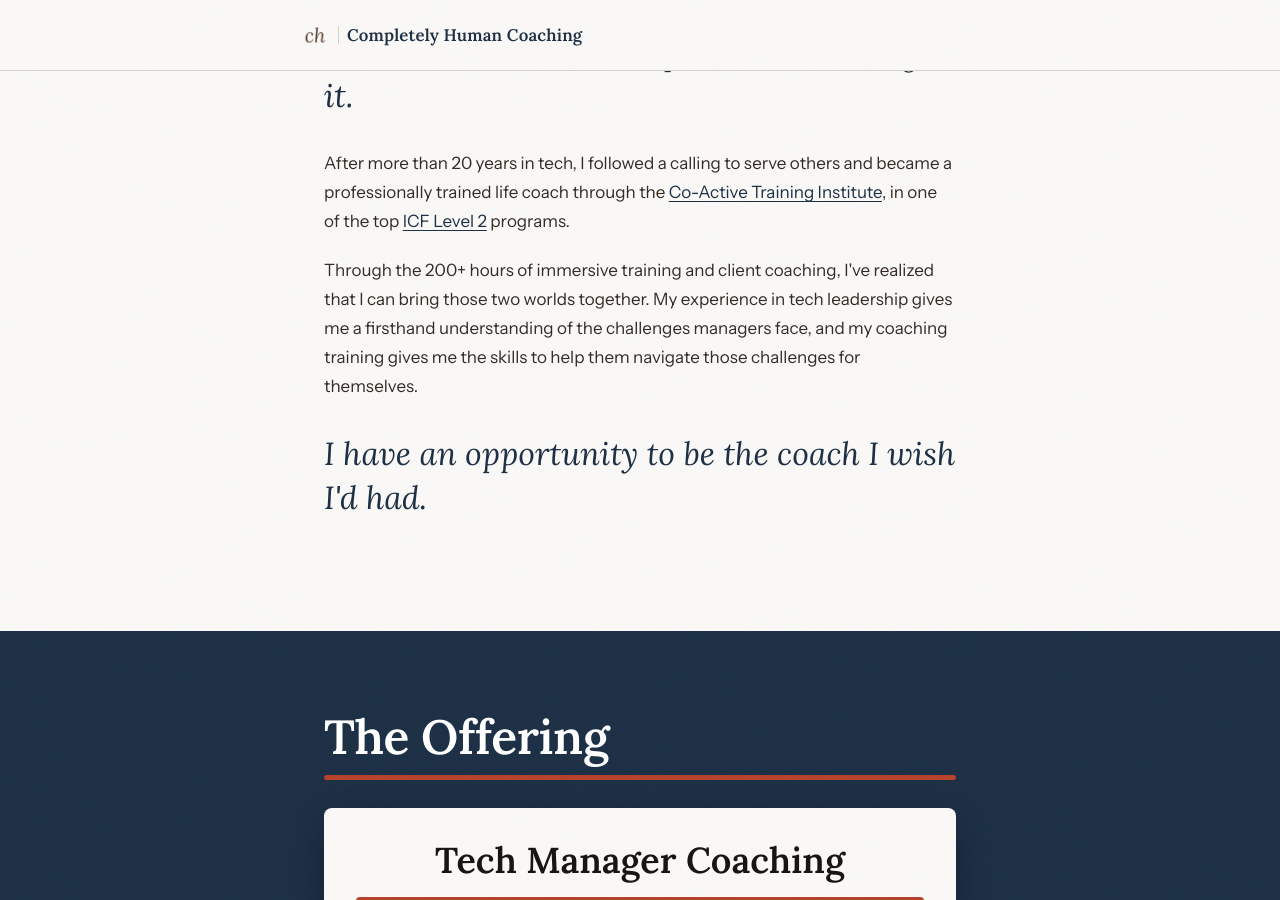
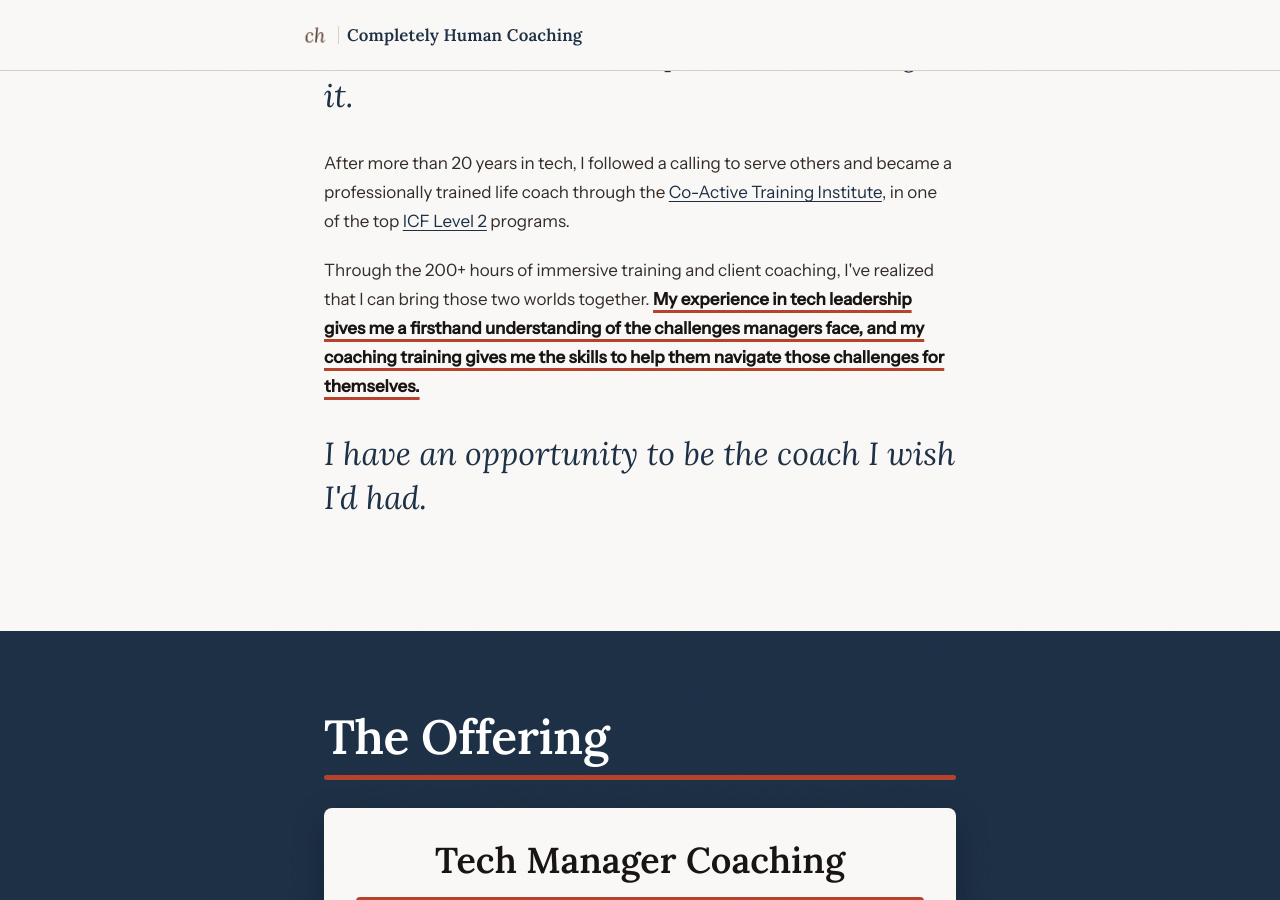
Before and after one commit to dbough/completely-human-coaching-com, a Jekyll site: the page built from tech-managers/index.html, in a window 1280 px wide and 900 px high, scrolled down 3274 px. Built offline with Jekyll 4.4.1, drawn with Linux system fonts in a browser that asks for light colours.

Commit message:
Tech managers: accent underline on tech-plus-coaching sentence
Co-Authored-By: Claude Sonnet 5.5 <noreply@anthropic.com>

```diff
--- a/tech-managers/index.html
+++ b/tech-managers/index.html
@@ -164,10 +164,10 @@ og_image: "https://completelyhumancoaching.com/og-image.png"
 
       <p class="reveal reveal-delay-3">
         Through the 200+ hours of immersive training and client coaching, I've realized that I can bring
-        those two worlds together. My experience in tech
+        those two worlds together. <span class="underline-accent">My experience in tech
         leadership gives me a firsthand understanding of the challenges managers face, and my
         coaching training gives me the skills to help them navigate those challenges for
-        themselves.
+        themselves.</span>
       </p>
 
       <blockquote class="pull-quote reveal reveal-delay-3">
```
